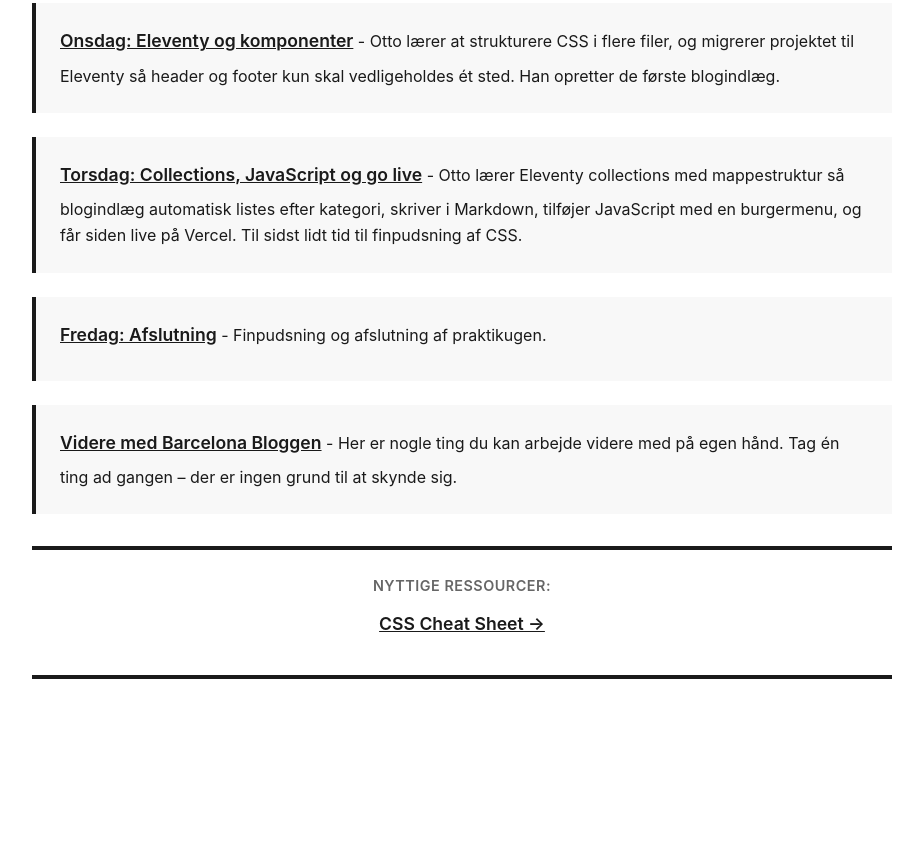
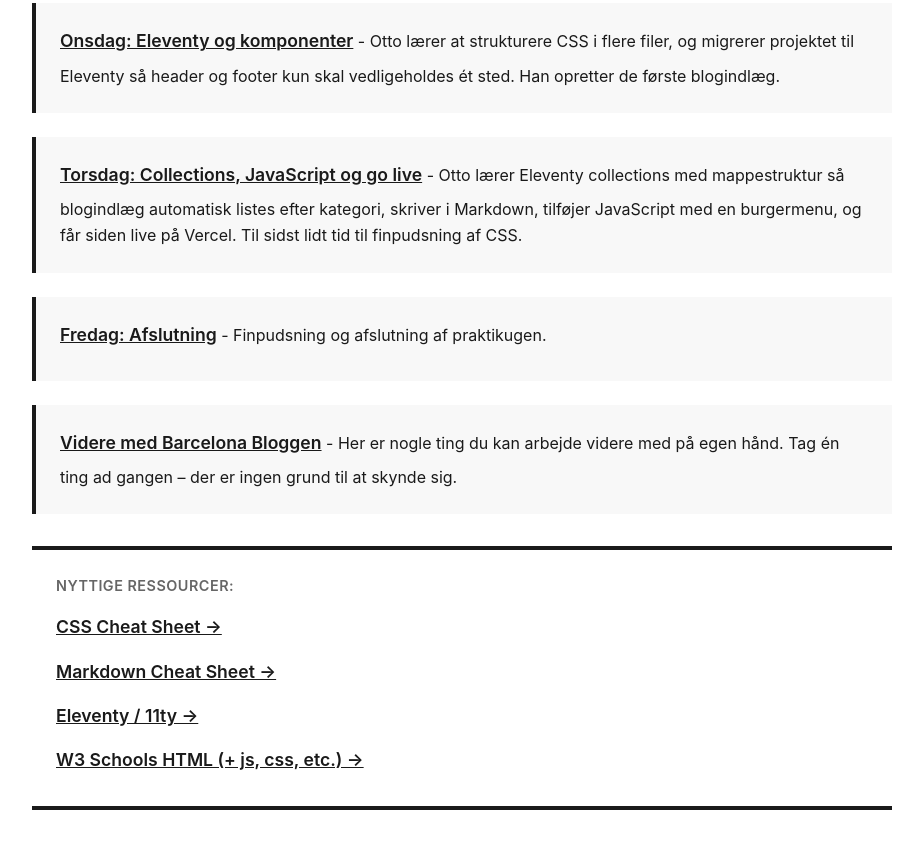
Before and after one commit to ronnidc/internship, an Eleventy site: page index.html in a window 1280 px wide. Shown: the part 419-1267 px from the top of the page, without its empty margins (178-1101 px from the left). Before the commit the page ends 1138 px from the top, so only its background shows below. Built offline with nearby package versions, Linux system fonts and the light colour scheme; Eleventy itself is replaced by a stand-in of ours; files that its build step writes are made by us from their sources.

Commit message:
add additional resource links for CSS, Markdown, Eleventy, and HTML

```diff
--- a/index.html
+++ b/index.html
@@ -69,11 +69,13 @@
         }
 
         .resource-link {
+            display: flex;
+            flex-direction: column;
+            gap: 0.5rem;
             margin-top: 2rem;
             padding: 1.5rem;
             background-color: #ffffff;
             border-block: 4px solid #1a1a1a;
-            text-align: center;
         }
 
         .resource-link p {
@@ -89,13 +91,11 @@
             color: #1a1a1a;
             text-decoration: underline;
             font-size: 1.1rem;
-            padding: 0.3rem 0.75rem;
-            border-radius: 5px;
             transition: all 0.3s ease;
         }
 
         .resource-link a:hover {
-            background-color: #e8e8e8;
+            text-decoration: none;
         }
 
         @media (max-width: 768px) {
@@ -132,6 +132,9 @@
     <div class="resource-link">
         <p>Nyttige ressourcer:</p>
         <a href="https://ronnidc.github.io/css-cheat-sheet/" target="_blank" rel="noopener">CSS Cheat Sheet →</a>
+        <a href="https://www.markdownguide.org/cheat-sheet/" target="_blank" rel="noopener">Markdown Cheat Sheet →</a>
+        <a href="https://www.11ty.dev/" target="_blank" rel="noopener">Eleventy / 11ty →</a>
+        <a href="https://www.w3schools.com/html/" target="_blank" rel="noopener">W3 Schools HTML (+ js, css, etc.) →</a>
     </div>
 </body>
 
```
